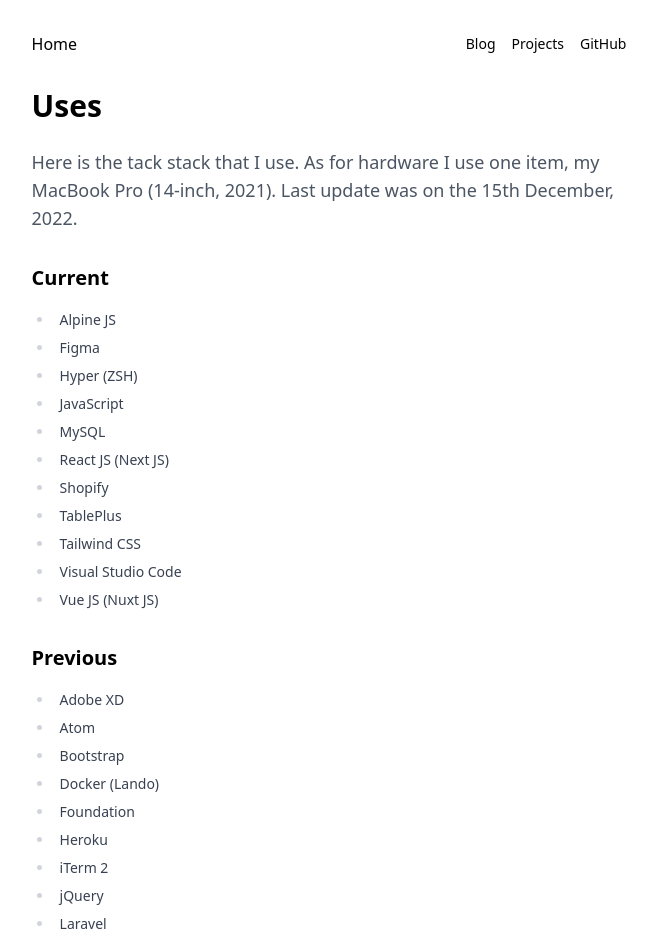
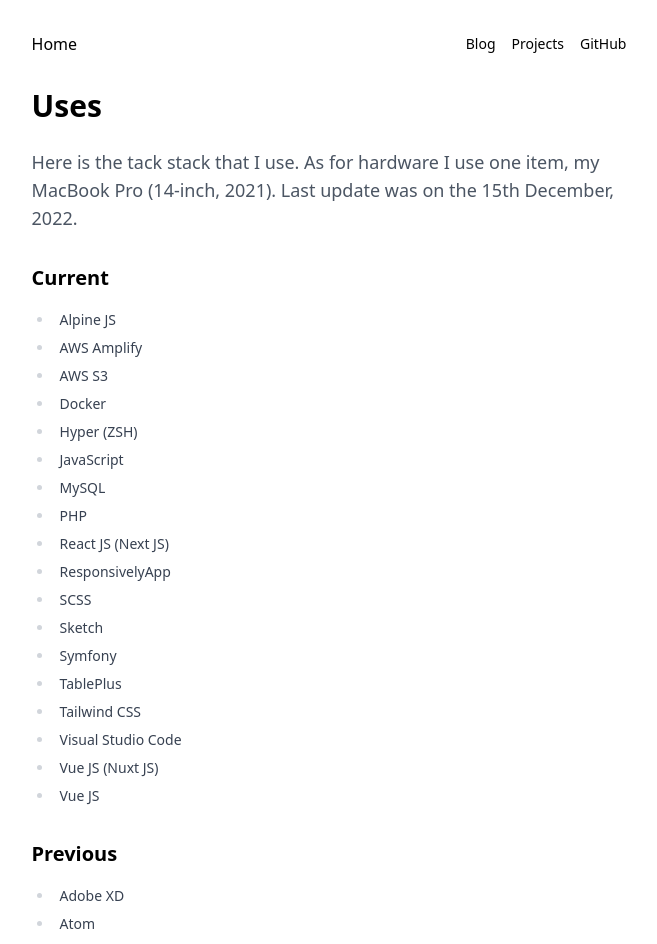
Before and after one commit to markmead/blog, a Next.js app: page /uses in a window 1280 px wide. Shown: the top 944 px of the page, without its empty margins (311-968 px from the left). Built offline with nearby package versions, Linux system fonts and the light colour scheme.

Commit message:
Update - Project and uses content

```diff
--- a/src/data/usesPage.js
+++ b/src/data/usesPage.js
@@ -1,15 +1,22 @@
 export const usesCurrent = [
   'Alpine JS',
-  'Figma',
+  'AWS Amplify',
+  'AWS S3',
+  'Docker',
   'Hyper (ZSH)',
   'JavaScript',
   'MySQL',
+  'PHP',
   'React JS (Next JS)',
-  'Shopify',
+  'ResponsivelyApp',
+  'SCSS',
+  'Sketch',
+  'Symfony',
   'TablePlus',
   'Tailwind CSS',
   'Visual Studio Code',
   'Vue JS (Nuxt JS)',
+  'Vue JS',
 ]
 
 export const usesPrevious = [
@@ -17,6 +24,7 @@ export const usesPrevious = [
   'Atom',
   'Bootstrap',
   'Docker (Lando)',
+  'Figma',
   'Foundation',
   'Heroku',
   'iTerm 2',
@@ -24,13 +32,12 @@ export const usesPrevious = [
   'Laravel',
   'Livewire',
   'Lunar',
-  'PHP',
   'PostgreSQL',
-  'ResponsivelyApp',
   'Ruby on Rails',
   'Ruby',
   'SASS',
   'SCSS',
+  'Shopify',
   'Solidus',
   'Stimulus JS',
   'Sublime 3',
```
Also changed, not shown: src/data/projects/hyperui.mdx (+5 -11 lines).
